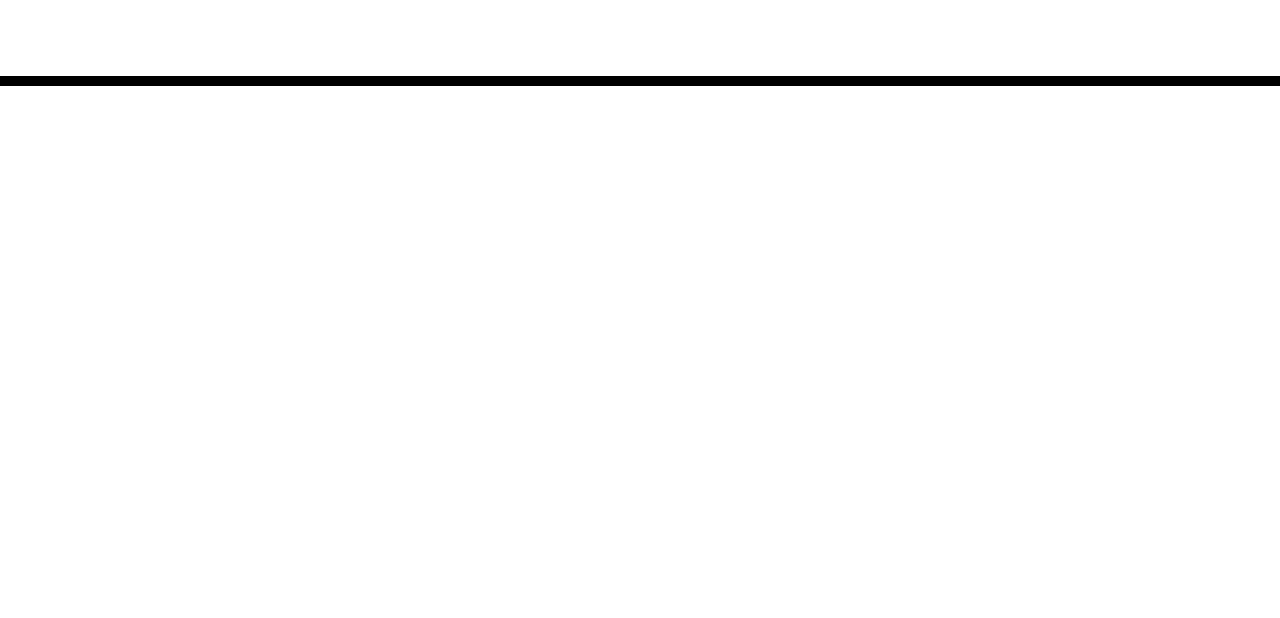
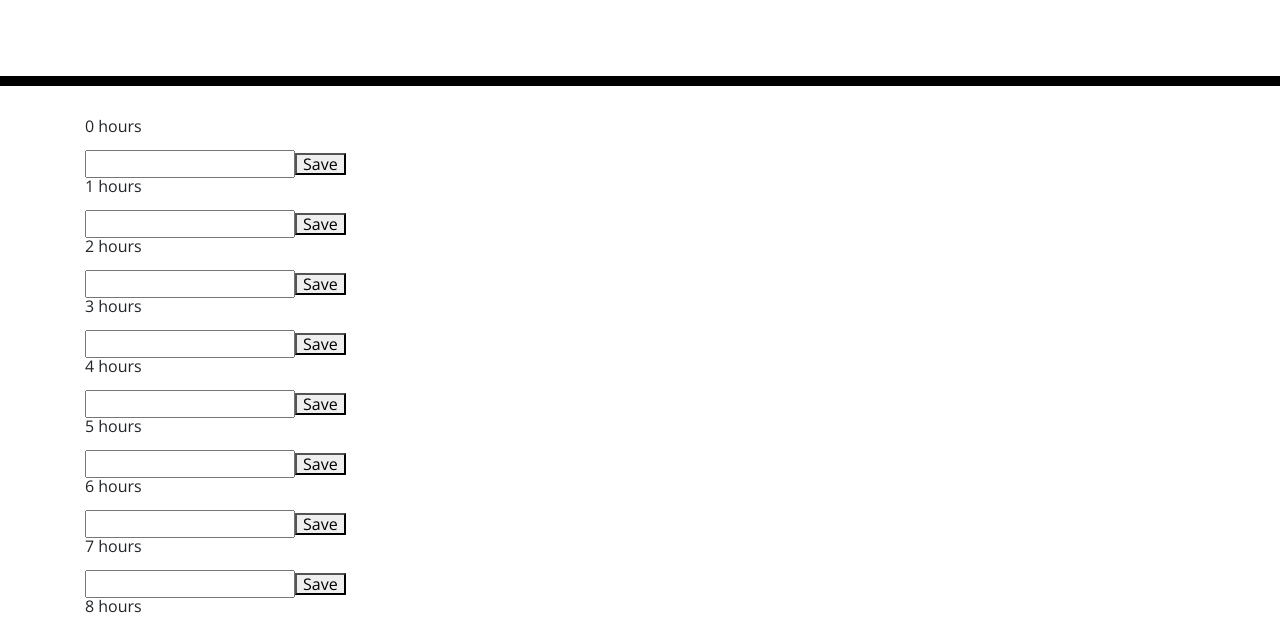
Before and after one commit to dmschwerd/super-disco, a plain HTML site: page Develop/index.html in a window 1280 px wide. Shown: the part 182-800 px from the top of the page. Drawn offline with nearby package versions, Linux system fonts and the light colour scheme; files that its build step writes are made by us from their sources.

Commit message:
inputs and save buttons for time blocks

```diff
--- a/Develop/index.html
+++ b/Develop/index.html
@@ -18,7 +18,7 @@
       href="https://fonts.googleapis.com/css?family=Open+Sans&display=swap"
       rel="stylesheet"
     />
-    <link rel="stylesheet" href="style.css" />
+    <link rel="stylesheet" href="css/style.css" />
     <title>Work Day Scheduler</title>
   </head>
 
@@ -29,9 +29,12 @@
       <p id="currentDay" class="lead"></p>
     </header>
     <div class="container">
-      <!-- Timeblocks go here -->
+      <section id="time-blocks">
+
+      </section>
     </div>
 
+    <script src="./js/script.js"></script>
     <script src="https://code.jquery.com/jquery-3.4.1.min.js"></script>
     <script src="https://cdnjs.cloudflare.com/ajax/libs/moment.js/2.24.0/moment.min.js"></script>
   </body>
--- /dev/null
+++ b/Develop/js/script.js
@@ -0,0 +1,17 @@
+var timeblocksEl = document.getElementById('time-blocks');
+
+
+for(var i = 0; i < 13; i++) {
+    var timeBlock = document.createElement('div');
+    var timeEl = document.createElement('p');
+    var timeInputEl = document.createElement('input');
+    var timeSaveButton = document.createElement('button');
+
+    timeEl.textContent = i + ' hours';
+    timeSaveButton.textContent = 'Save'
+
+    timeBlock.appendChild(timeEl);
+    timeBlock.appendChild(timeInputEl);
+    timeBlock.appendChild(timeSaveButton);
+    timeblocksEl.appendChild(timeBlock);
+}
```
